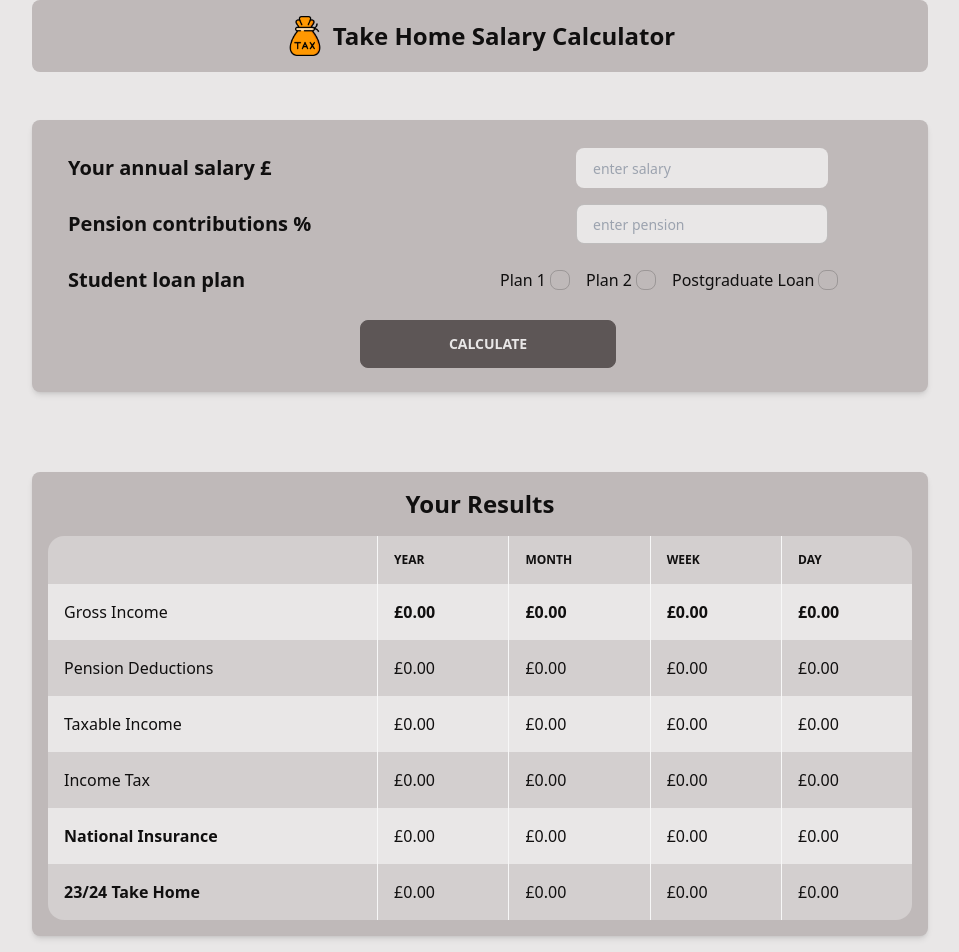
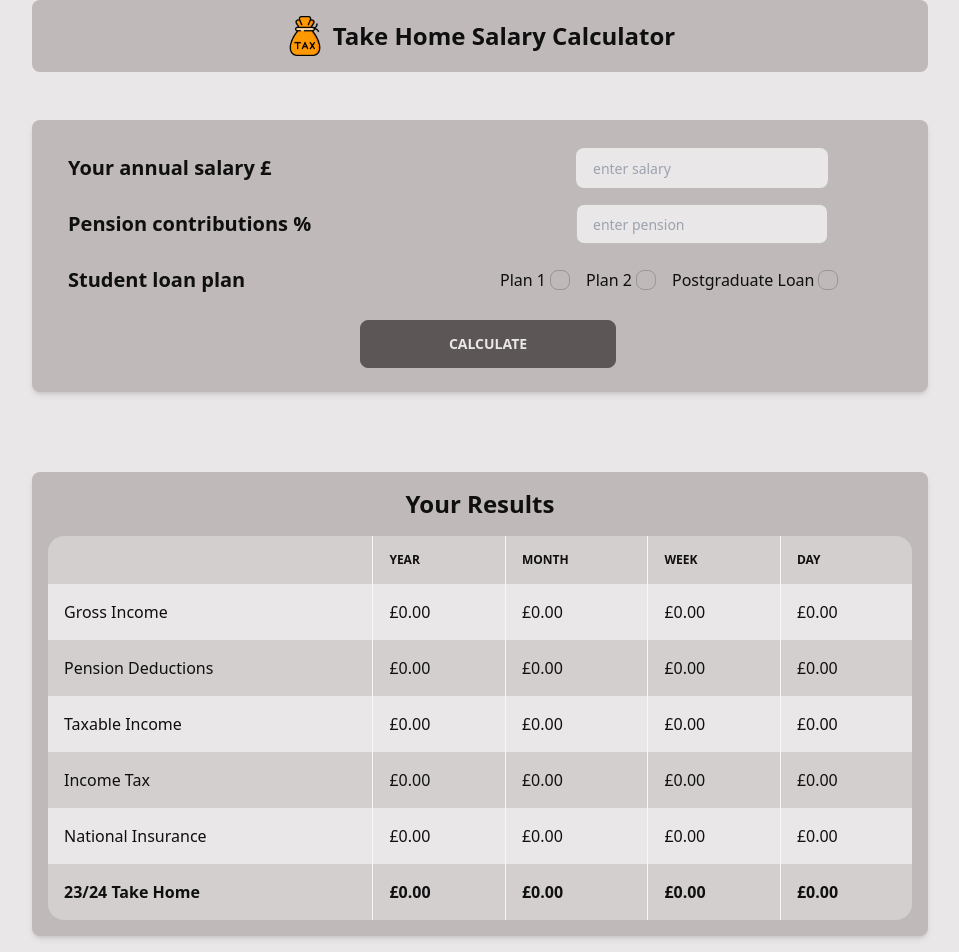
Before and after one commit to aamircodes/salary-calculator, a React (Create React App) app: page / in a window 1280 px wide. Shown: the top 952 px of the page, without its empty margins (160-1119 px from the left). Built offline with nearby package versions, Linux system fonts and the light colour scheme.

Commit message:
formatting

```diff
--- a/src/components/Table.js
+++ b/src/components/Table.js
@@ -30,7 +30,7 @@ const Table = ({
               </tr>
             </thead>
             <tbody>
-              <tr className='font-semibold'>
+              <tr className='font-medium'>
                 <th className='font-medium'>Gross Income</th>
                 <td>{formatCurrency(grossIncome)}</td>
                 <td>{formatCurrency(grossIncome / 12)}</td>
@@ -59,7 +59,7 @@ const Table = ({
                 <td>{formatCurrency(incomeTax / 52 / 5)}</td>
               </tr>
               <tr>
-                <th className='font-semibold'>National Insurance</th>
+                <th className='font-medium'>National Insurance</th>
                 <td>{formatCurrency(niTax)}</td>
                 <td>{formatCurrency(niTax / 12)}</td>
                 <td>{formatCurrency(niTax / 52)}</td>
@@ -92,7 +92,7 @@ const Table = ({
                   <td>{formatCurrency(pgLoan / 52 / 5)}</td>
                 </tr>
               )}
-              <tr className='font-medium'>
+              <tr className='font-semibold'>
                 <th>23/24 Take Home</th>
                 <td>{formatCurrency(takehome)}</td>
                 <td>{formatCurrency(takehome / 12)}</td>
--- a/src/components/TakehomeText.js
+++ b/src/components/TakehomeText.js
@@ -9,8 +9,8 @@ const TakehomeText = ({ takehome, gross }) => {
     : 'Find out what % of your salary you take home by using the form above';
 
   return (
-    <div className='rounded-lg bg-base-300 shadow-md p-4 text-center font-bold'>
-      <p className='text-base md:text-lg'>{message}</p>
+    <div className='rounded-lg bg-base-300 shadow-md text-center font-bold'>
+      <p className='text-base md:text-lg p-4 mx-auto'>{message}</p>
     </div>
   );
 };
```
